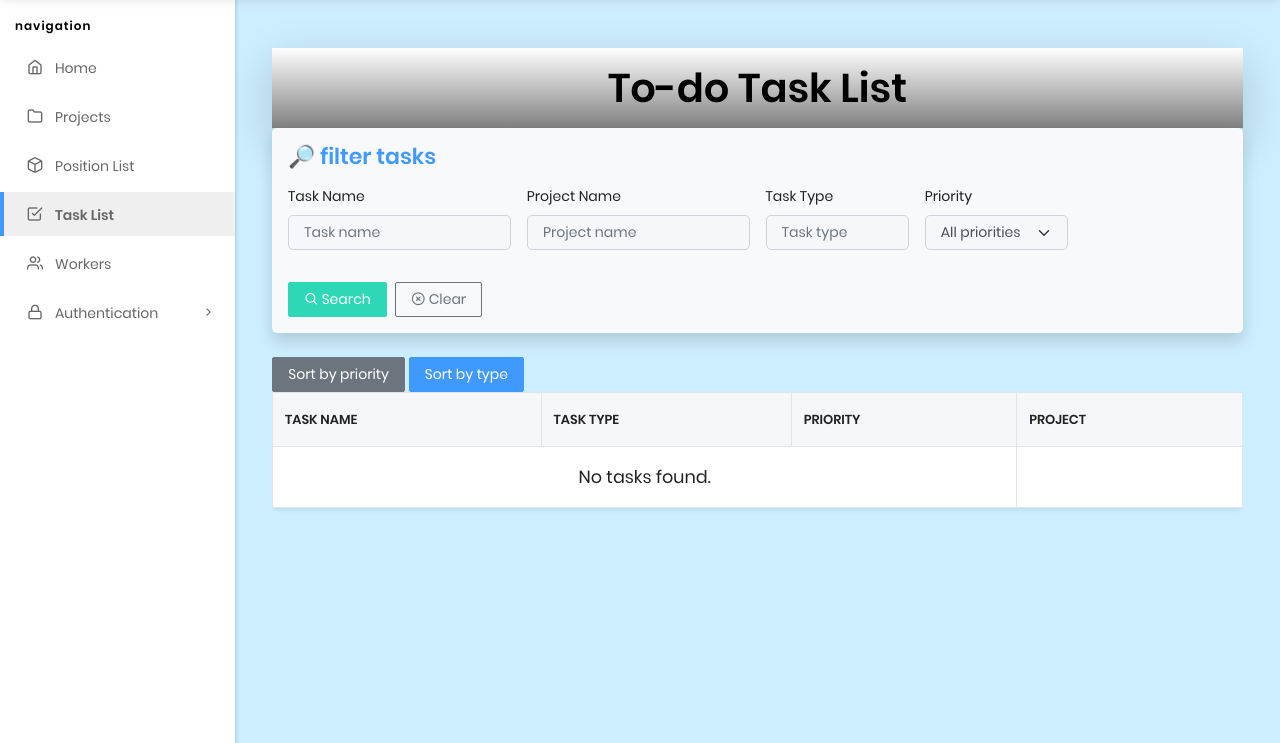
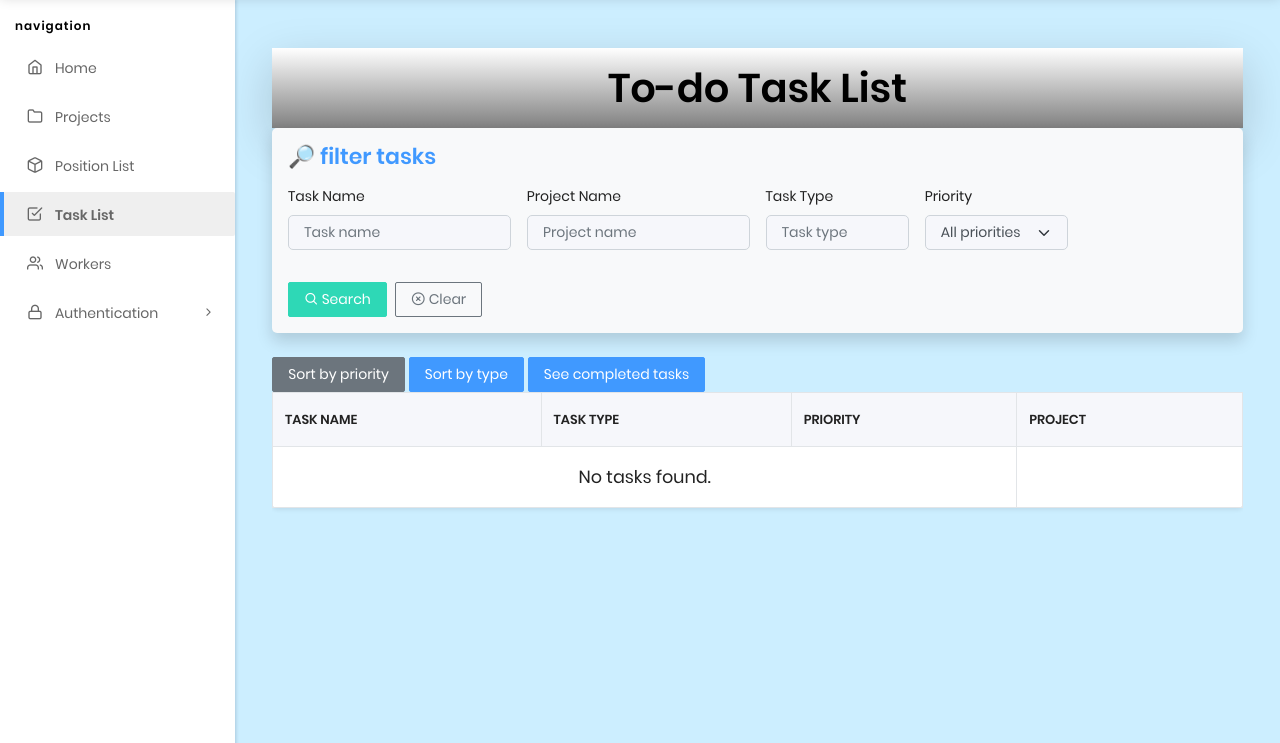
Before and after one commit to Ppllupold/ITCompanyTaskManager, a Django app: page /tasks/ in a window 1280 px wide. Shown: the part 57-800 px from the top of the page. Run offline with Django 5.2, Linux system fonts and the light colour scheme; the visitor is signed in with stand-in values (Sample User, id 1); data that the repository does not hold is empty; some libraries are stand-ins or nearby versions.

Commit message:
added sorting by completed tasks

```diff
--- a/templates/TMapp/task-list.html
+++ b/templates/TMapp/task-list.html
@@ -60,6 +60,10 @@
              class="btn {% if request.GET.sort == 'task_type' %}btn-secondary{% else %}btn-primary{% endif %}">
             Sort by type
           </a>
+          <a href="?sort=completed&q={{ request.GET.searchFor }}"
+             class="btn {% if request.GET.sort == 'task_type' %}btn-secondary{% else %}btn-primary{% endif %}">
+            See completed tasks
+          </a>
         </div>
 
 
```
